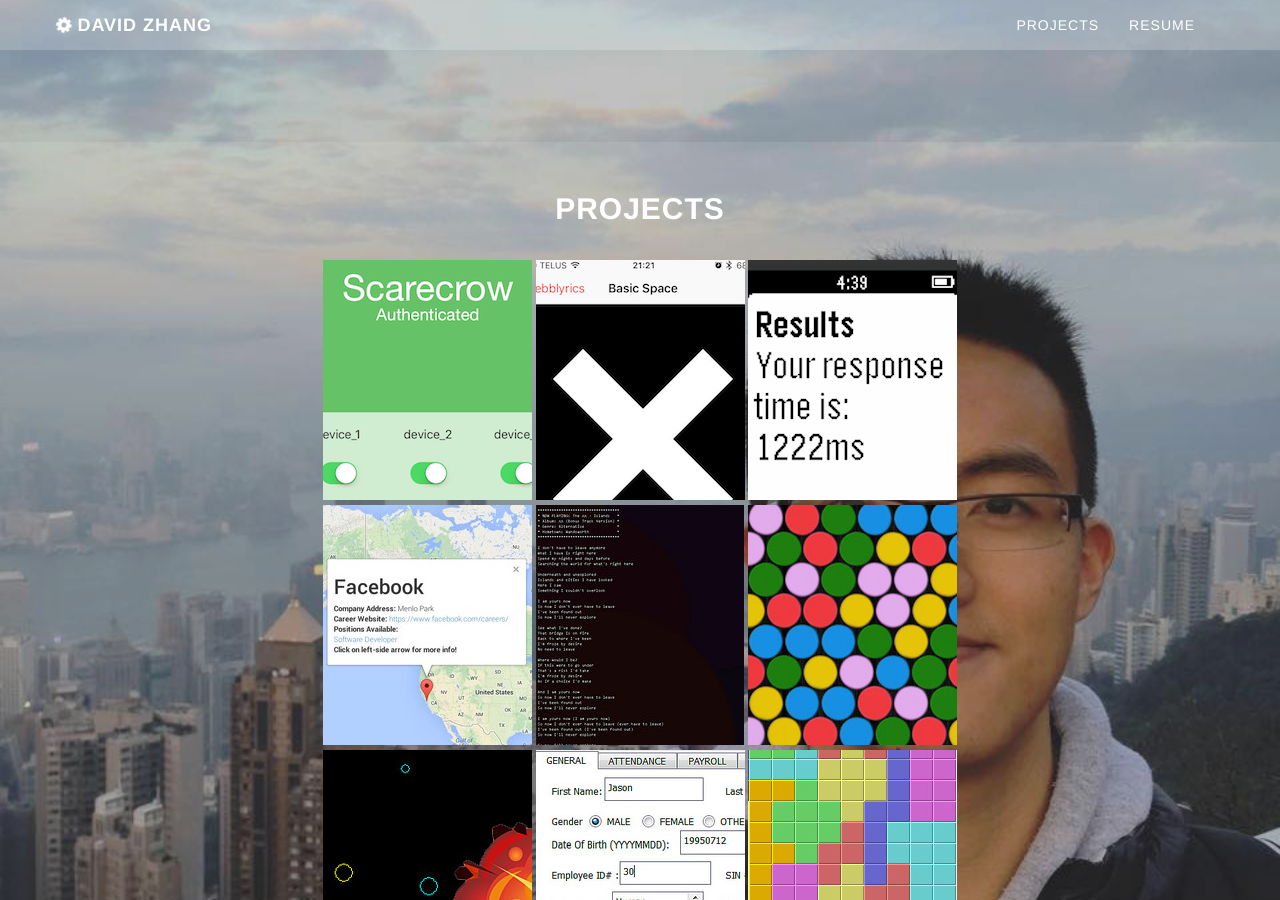
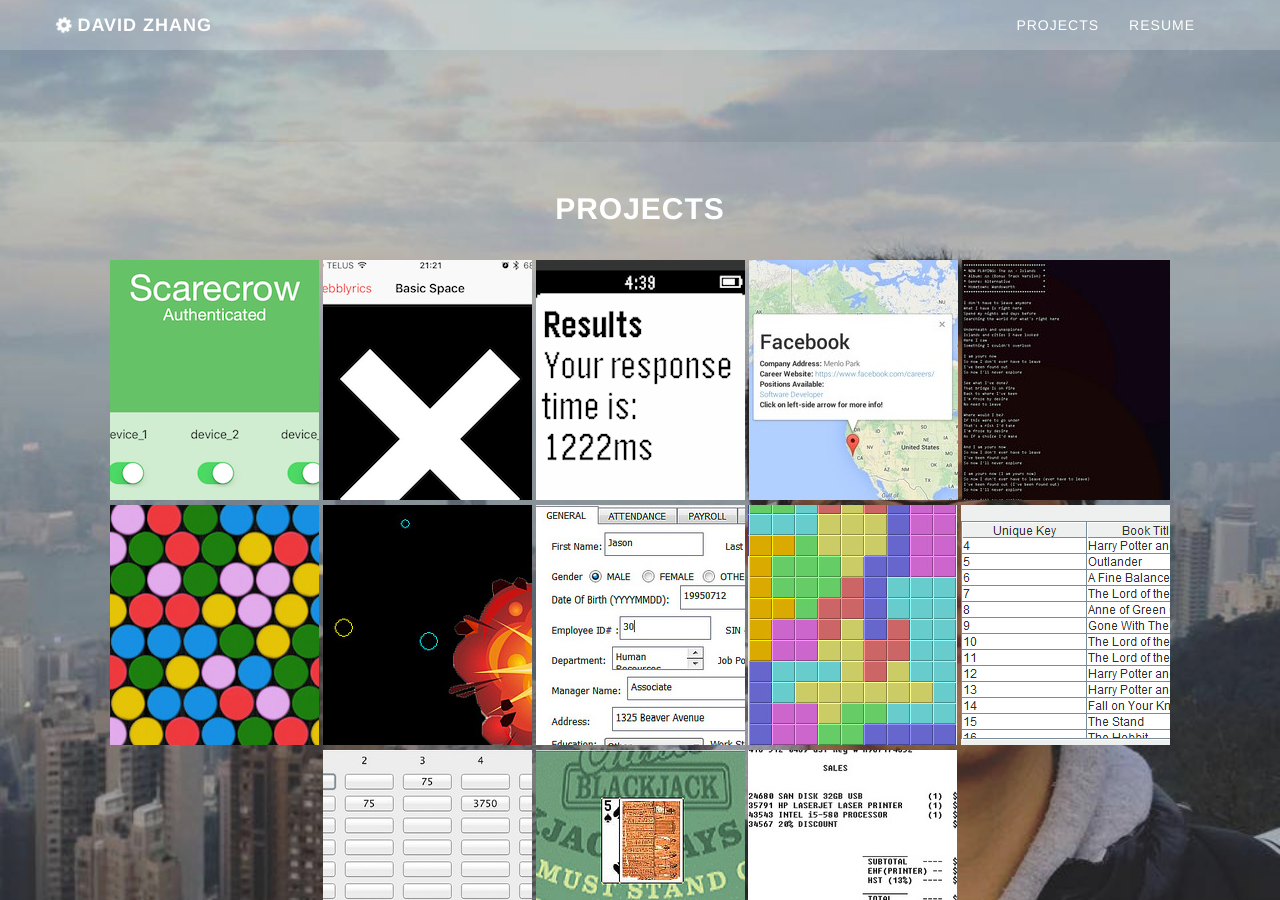
Before and after one commit to davidozhang/davidozhang.github.io, a Jekyll site: the page built from index.html, in a window 1280 px wide and 900 px high, scrolled down 758 px. Built offline with Jekyll 4.4.1, drawn with Linux system fonts in a browser that asks for light colours.

Commit message:
Fix minor project section display issue

```diff
--- a/_includes/projects.html
+++ b/_includes/projects.html
@@ -1,7 +1,7 @@
 <section id="projects" class="content-section text-center">
     <div class="projects-section">
         <div class="container">
-            <div class="col-lg-8 col-lg-offset-2">
+            <div class="col-centered">
                 <h2>Projects</h2>
                     {% for project in site.data.projects %}
                         <article class="project-item">
```
